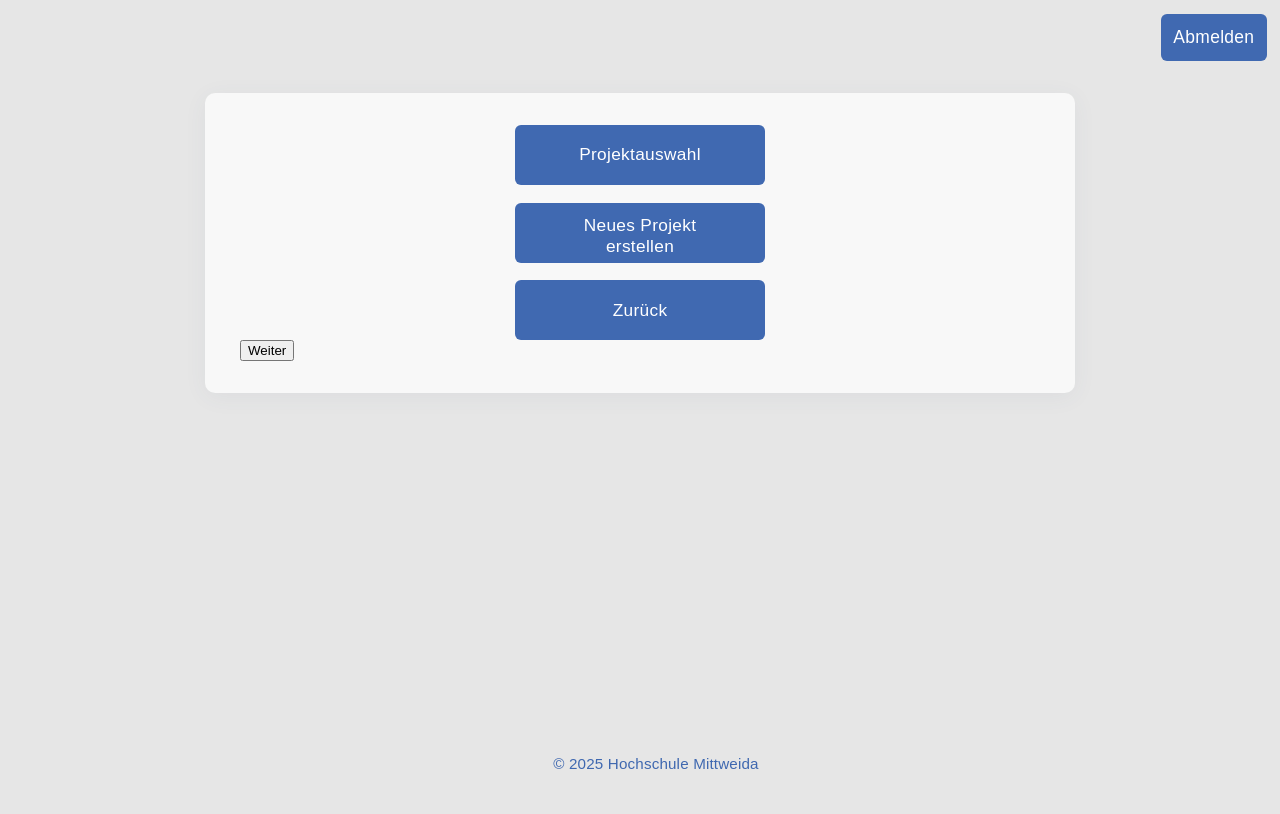
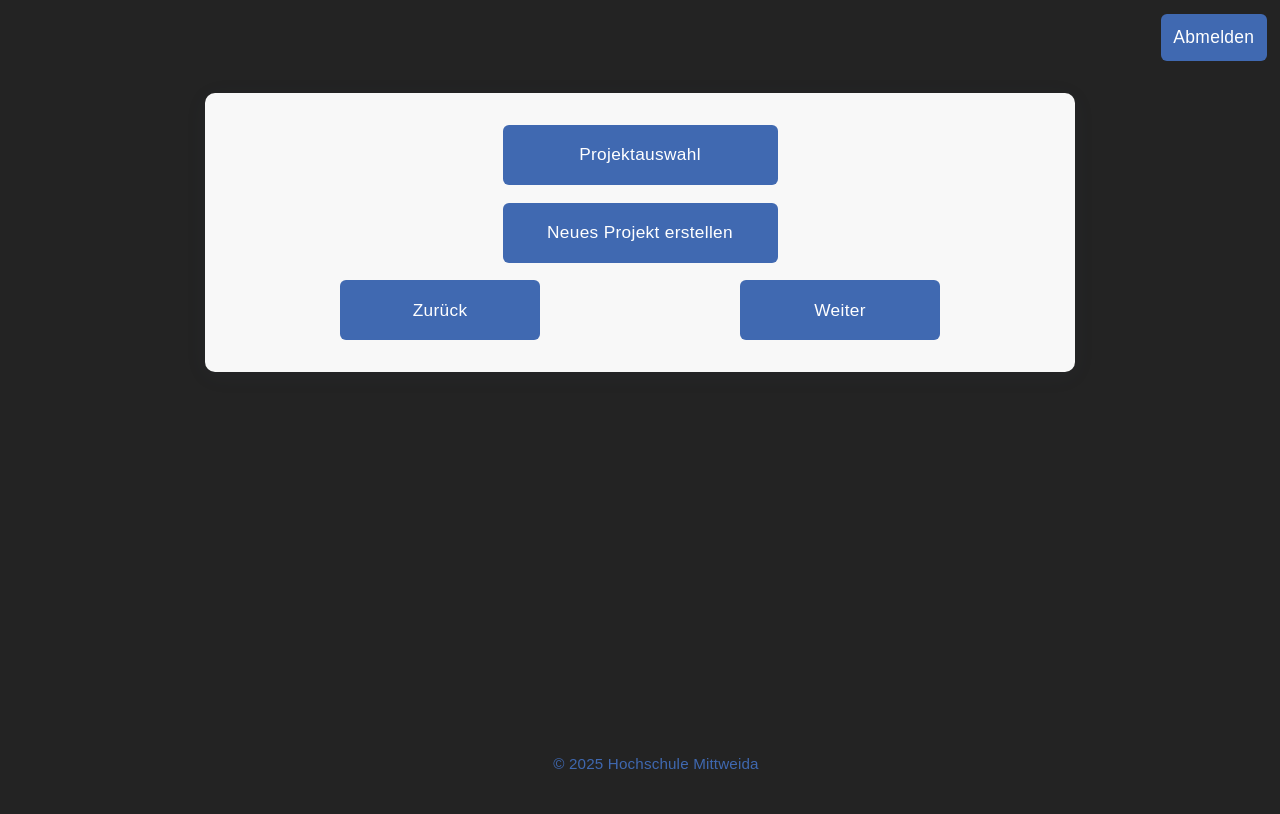
Before and after one commit to ToniBranke/WW1, a PHP site: page /auswahl.html in a window 1280 px wide. Run offline with PHP 8.4, Linux system fonts and the light colour scheme.

Commit message:
Update style.css

```diff
--- a/style.css
+++ b/style.css
@@ -3,7 +3,7 @@ body, html
     height:100%;
     margin:0;
     font-family: 'Seorge UI', sans-serif;
-    background-color: #e6e6e6;
+    background-color: #232323;
     color: #222;
 }
 
@@ -11,7 +11,7 @@ body, html
 {
     display: flex;
     flex-wrap: flex;
-    gap: 0.5rem;
+    gap: 1rem;
     margin-bottom: 2.2rem;
     margin-left: 1rem;
     margin-right: 1rem;
@@ -141,6 +141,13 @@ body, html
     box-shadow: 0 4px 23px rgba(70, 90, 120, 0.06);
     padding: 2rem 2.2rem;
     max-width: 800px;
+    margin: 0 auto;
+}
+
+.formRowSelection {
+    display: flex;
+    gap: -30rem;
+    margin-bottom: 1.1rem;
     margin: 0 auto;
 }
 
@@ -365,6 +372,7 @@ body, html
     transition: background 0.2s;
     font-weight: 500;
     letter-spacing: 0.02rem;
+    margin-top: 0.7rem;
 }
 
 .logoutButtonContainer
@@ -475,9 +483,9 @@ body, html
 }
 
 
-input.error {
-    border: 2px solid #d93025 !important;
-    background-color: rgba(181, 129, 125, 0.47) !important;
+.input-error {
+    border: 2px solid #d93025;
+    background-color: rgba(243, 128, 114, 0.47);
 }
 
 #wirtschaftlicher-bereich {
@@ -496,7 +504,7 @@ input.error {
     width: 220px;
 }
 
-.selectButton, .newProjectButton, .backButton, .createButton, .openButton {
+.selectButton, .newProjectButton, .createButton, .openButton {
     padding: 0.8rem 2.1rem;
     background: #4069b1;
     color: #fff;
@@ -509,12 +517,31 @@ input.error {
     letter-spacing: 0.02rem;
     margin: auto;
     display: block;
-    width: 250px;
+    width: 275px;
     height: 60px;
     justify-content: center;
 }
 
-.backButton:hover, .newProjectButton:hover, .selectButton:hover, .createButton:hover, .openButton:hover, .weiterButton:hover, .loginButton:hover, .logoutButton:hover {
+.weiterSelectButton, .backButton {
+    padding: 0.8rem 2.1rem;
+    background: #4069b1;
+    color: #fff;
+    font-size: 1.08rem;
+    border: none;
+    border-radius: 6px;
+    cursor: pointer;
+    transition: background 0.18s;
+    font-weight: 500;
+    letter-spacing: 0.02rem;
+    margin: auto;
+    display: block;
+    width: 200px;
+    height: 60px;
+    justify-content: center;
+}
+
+
+.backButton:hover, .newProjectButton:hover, .selectButton:hover, .createButton:hover, .openButton:hover, .weiterButton:hover, .loginButton:hover, .logoutButton:hover, .weiterSelectButton:hover {
     background: #24406a;
     transform: scale(1.1);
     transition: transform 0.2s ease-out;
```
